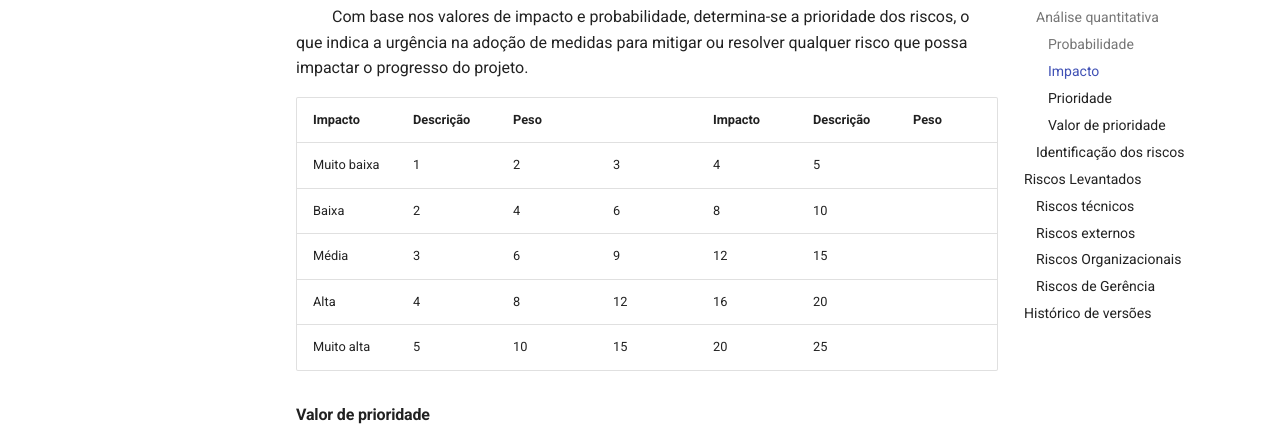
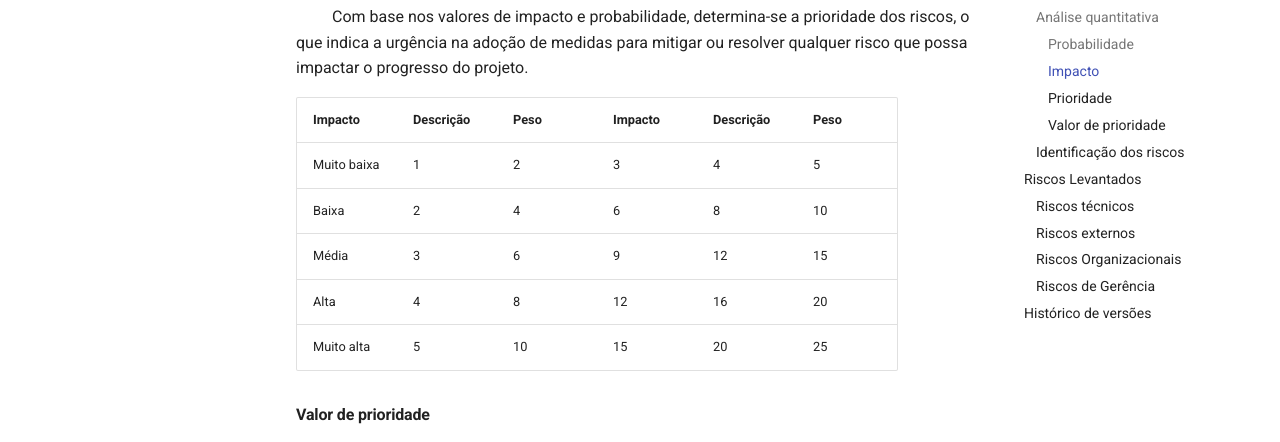
Before and after one commit to Simula-Fin/DOCS, an MkDocs documentation site: the page built from docs/plans/risks_plan.md, in a window 1280 px wide and 900 px high, scrolled down 1112 px. Shown: the part 163-605 px from the top of the window. Built offline with MkDocs 1.6.1 and Material for MkDocs 9.7.7, drawn with Linux system fonts in a browser that asks for light colours; comment, search, counter and statistics services are not loaded.

```diff
--- a/docs/plans/risks_plan.md
+++ b/docs/plans/risks_plan.md
@@ -32,8 +32,8 @@
 #### Prioridade
 &emsp;&emsp; Com base nos valores de impacto e probabilidade, determina-se a prioridade dos riscos, o que indica a urgência na adoção de medidas para mitigar ou resolver qualquer risco que possa impactar o progresso do projeto.
 
-|**Impacto**|**Descrição**|**Peso**||**Impacto**|**Descrição**|**Peso**|
-| ----------  | ------------- | -------- || ----------  | ------------- | -------- |
+|**Impacto**|**Descrição**|**Peso**|**Impacto**|**Descrição**|**Peso**|
+| ----------  | ------------- | -------- | ----------  | ------------- | -------- |
 | Muito baixa | 1 |  2  | 3 | 4  |  5     |
 | Baixa       | 2 |  4  | 6 | 8  |  10    |
 | Média       | 3 |  6  | 9 | 12 |   15   |
```
Also changed, not shown: docs/projectControl/controleDeAtividade.md (+1 -0 lines), docs/plans/risk_plan.md (deleted).
